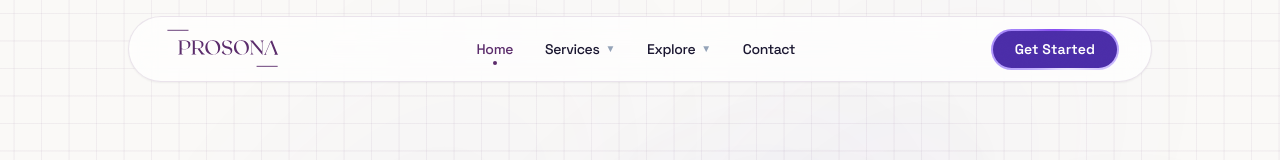
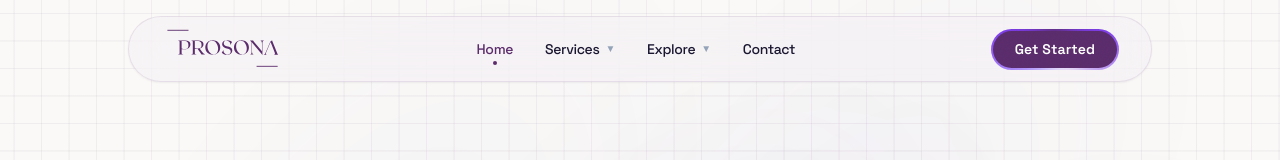
Before and after one commit to moehatescoding/Prosona.in, a Next.js app: page / in a window 1280 px wide. Shown: the top 160 px of the page. Built offline with nearby package versions, Linux system fonts and the light colour scheme.

Commit message:
style: update navbar with glassmorphism and purple branding

```diff
--- a/app/globals.css
+++ b/app/globals.css
@@ -46,12 +46,12 @@
   height: 200%;
   background: conic-gradient(
     from 0deg,
+    #5B2C6B,
     #7C3AED,
-    #A78BFA,
-    #F5F3FF,
+    #F3EEF6,
     #C4B5FD,
-    #A78BFA,
-    #7C3AED
+    #7C3AED,
+    #5B2C6B
   );
   z-index: -2;
   filter: blur(8px);
@@ -67,7 +67,7 @@
   content: "";
   position: absolute;
   inset: 2px;
-  background: #4B2DA8;
+  background: #5B2C6B;
   border-radius: 48px;
   z-index: -1;
   transition: opacity 0.3s ease;
--- a/components/layout/Navbar.tsx
+++ b/components/layout/Navbar.tsx
@@ -29,7 +29,7 @@ const Navbar = () => {
 
   return (
     <>
-      <header className={`fixed top-4 left-4 right-4 md:left-0 md:right-0 md:mx-auto max-w-[1024px] z-50 bg-white/70 backdrop-blur-md backdrop-saturate-150 border border-border flex items-center transition-all duration-300 rounded-full px-8 py-1.5 ${scrolled ? 'shadow-md bg-white/80' : 'shadow-sm'}`}>
+      <header className={`fixed top-4 left-4 right-4 md:left-0 md:right-0 md:mx-auto max-w-[1024px] z-50 bg-purple-light/40 backdrop-blur-xl border border-purple/10 flex items-center transition-all duration-300 rounded-full px-8 py-1.5 ${scrolled ? 'shadow-lg bg-purple-light/70 border-purple/20' : 'shadow-sm'}`}>
         <div className="flex justify-between items-center w-full">
           {/* LEFT: LOGO */}
           <Link href="/" className="flex items-center">
@@ -212,24 +212,24 @@ const Navbar = () => {
 
         {/* Mobile Menu */}
         {isOpen && (
-          <div className="absolute top-[110%] left-0 w-full bg-white border border-border shadow-lg py-4 px-8 flex flex-col gap-4 font-h3 text-lg md:hidden rounded-2xl">
+          <div className="absolute top-[110%] left-0 w-full bg-purple-light/90 backdrop-blur-xl border border-purple/10 shadow-lg py-4 px-8 flex flex-col gap-4 font-h3 text-lg md:hidden rounded-2xl overflow-hidden">
             <Link href="/" className={`${isActive('/') ? 'text-purple font-semibold' : 'text-slate-600'}`}>Home</Link>
-            <div className="flex flex-col gap-2 border-l-2 border-slate-100 pl-4 py-2">
+            <div className="flex flex-col gap-2 border-l-2 border-purple/10 pl-4 py-2">
               <span className="text-xs text-slate-400 font-semibold tracking-wider uppercase">Services</span>
               <Link href="/fnb" className="text-slate-600 hover:text-purple transition-colors">F&amp;B</Link>
               <Link href="/fmcg" className="text-slate-600 hover:text-purple transition-colors">FMCG</Link>
               <Link href="/brand-systems" className="text-slate-600 hover:text-purple transition-colors">Brand Systems</Link>
             </div>
-            <div className="flex flex-col gap-2 border-l-2 border-slate-100 pl-4 py-2">
+            <div className="flex flex-col gap-2 border-l-2 border-purple/10 pl-4 py-2">
               <span className="text-xs text-slate-400 font-semibold tracking-wider uppercase">Explore</span>
               <Link href="/blog" className="text-slate-600 hover:text-purple transition-colors">Blog</Link>
             </div>
             <Link href="/contact" className={`${isActive('/contact') ? 'text-purple font-semibold' : 'text-slate-600'}`}>Contact</Link>
             <Link
               href="/contact"
-              className="mt-4 bg-purple text-white px-6 py-3 rounded-lg text-center font-medium shadow-sm active:scale-95 transition-all"
+              className="mt-4 gradient-button text-center w-full"
             >
-              Get Started
+              <span className="gradient-text">Get Started</span>
             </Link>
           </div>
         )}
```
